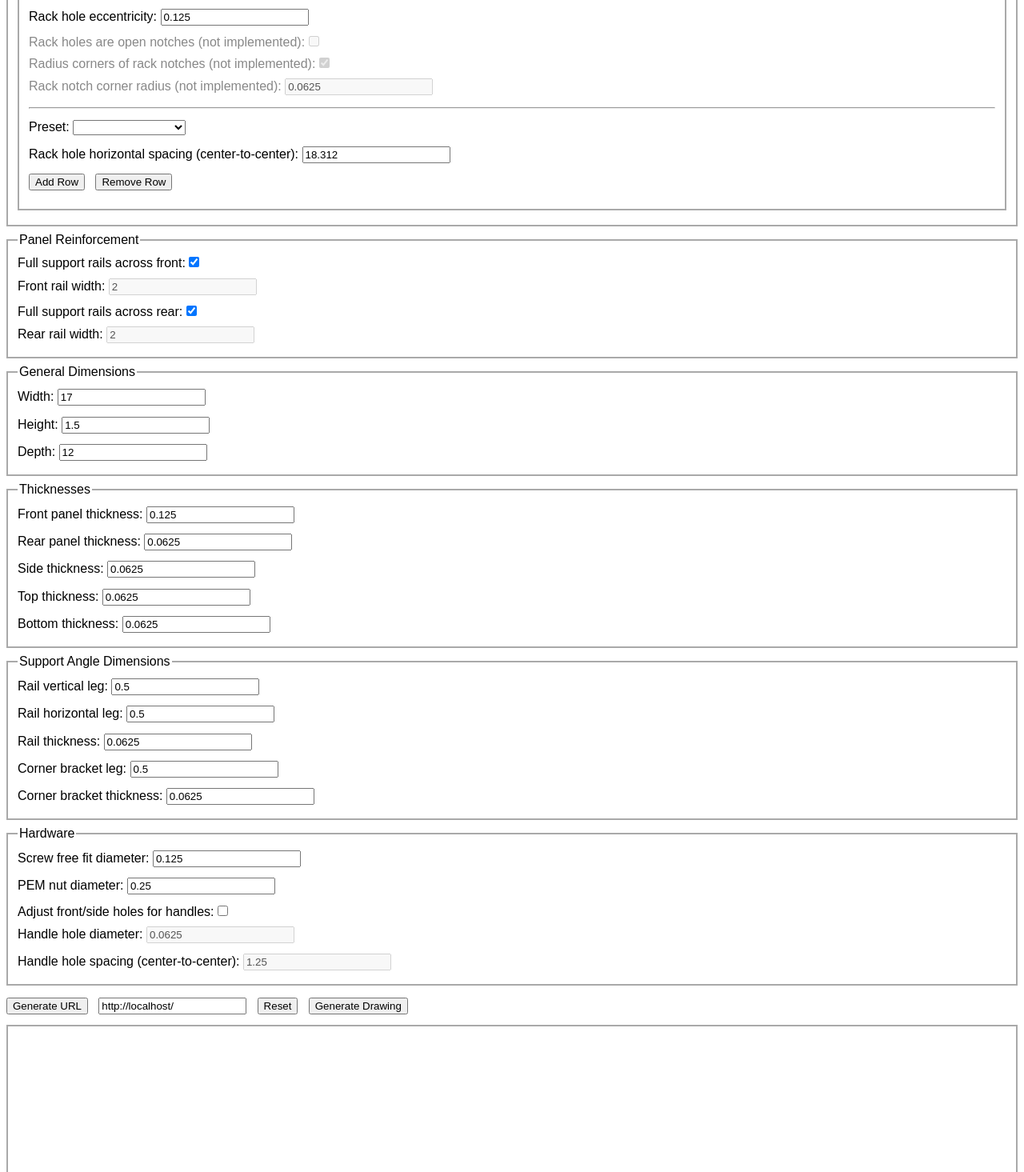
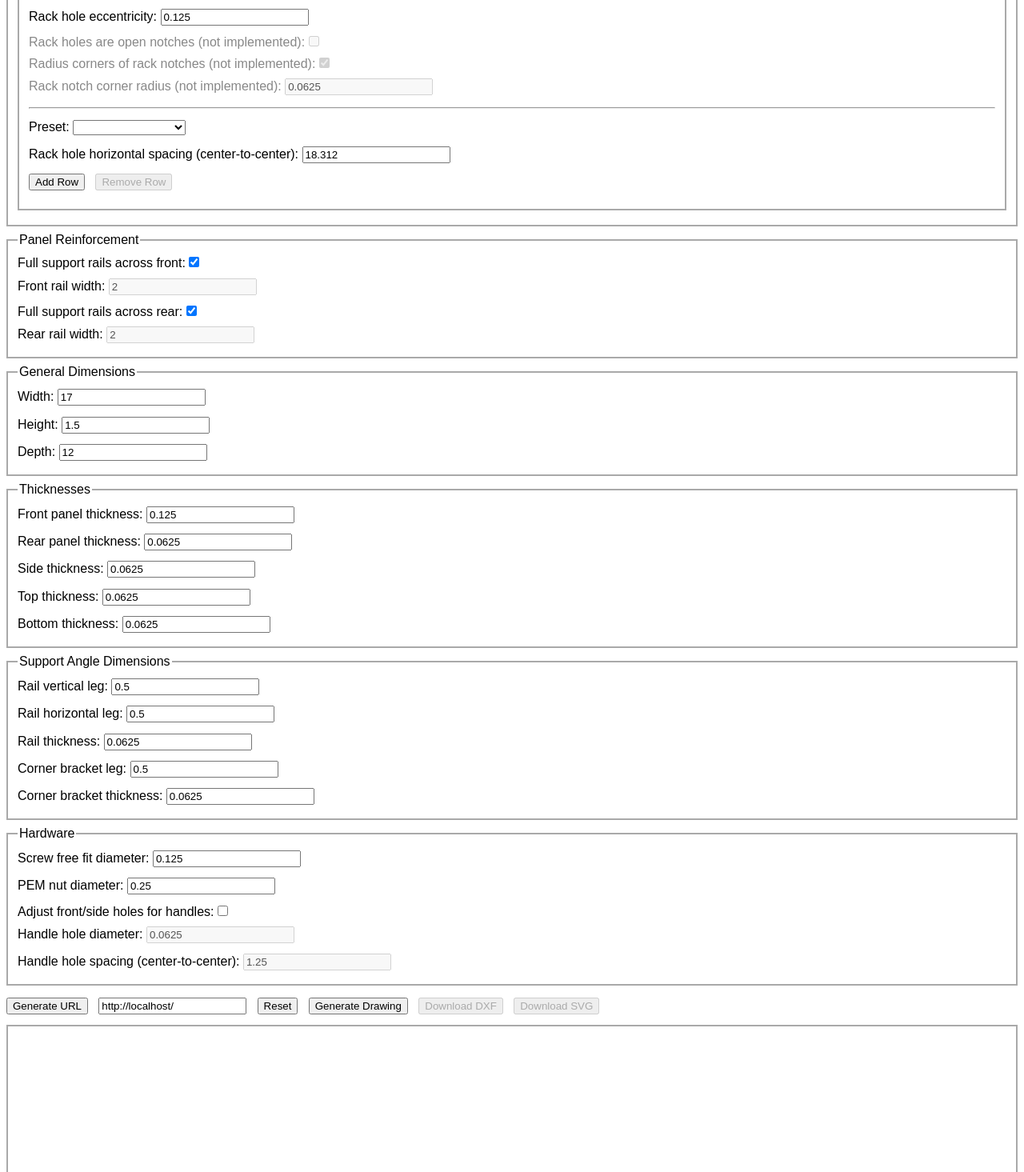
Before and after one commit to chapatt/rackmount-enclosure, a Vue app: page / in a window 1280 px wide. Shown: the part 275-1740 px from the top of the page at 80% size. Built offline with nearby package versions, Linux system fonts and the light colour scheme; the HTML template or start-up script is replaced by a standard one.

Commit message:
Disable buttons appropriately

```diff
--- a/src/views/Calculator.vue
+++ b/src/views/Calculator.vue
@@ -76,7 +76,7 @@
         </div>
 
         <button v-on:click="addRackHoleRow()">Add Row</button>
-        <button v-on:click="removeRackHoleRow()">Remove Row</button>
+        <button v-on:click="removeRackHoleRow()" :disabled="rackHoleDimensions.data.length === 0">Remove Row</button>
       </fieldset>
     </fieldset>
 
@@ -191,9 +191,9 @@
 
     <button v-on:click="generateDrawing()">Generate Drawing</button>
 
-    <button v-if="this.dxfString" v-on:click="downloadDxf()">Download DXF</button>
+    <button v-on:click="downloadDxf()" :disabled="!dxfString">Download DXF</button>
 
-    <button v-if="this.svgString" v-on:click="downloadSvg()">Download SVG</button>
+    <button v-on:click="downloadSvg()" :disabled="!svgString">Download SVG</button>
 
     <div v-html="svgString" class="dxf-view" />
   </div>
```
